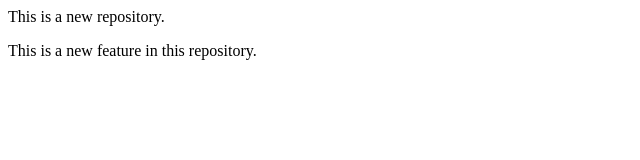
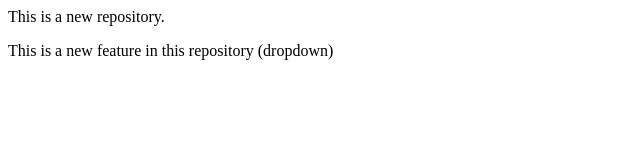
Before and after one commit to Cassini711/localrepo, a plain HTML site: page index.html in a window 1280 px wide. Shown: the full height of the page, 0-640 px from the left. Drawn offline with Linux system fonts and the light colour scheme.

Commit message:
Added Dropdown

```diff
--- a/index.html
+++ b/index.html
@@ -1,2 +1,2 @@
 <p>This is a new repository.</p>
-<p>This is a new feature in this repository.</p>
+<p>This is a new feature in this repository (dropdown)</p>
```
